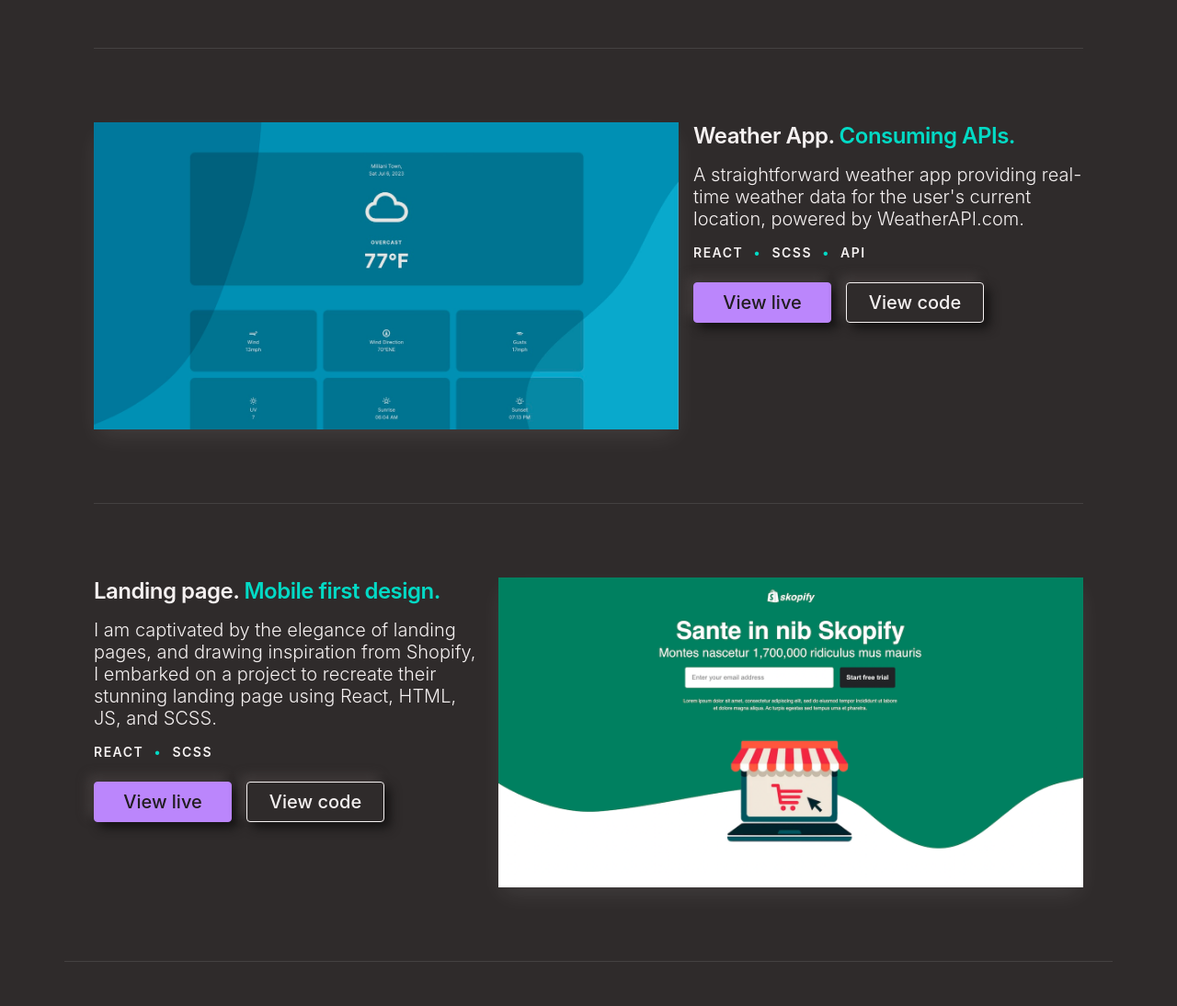
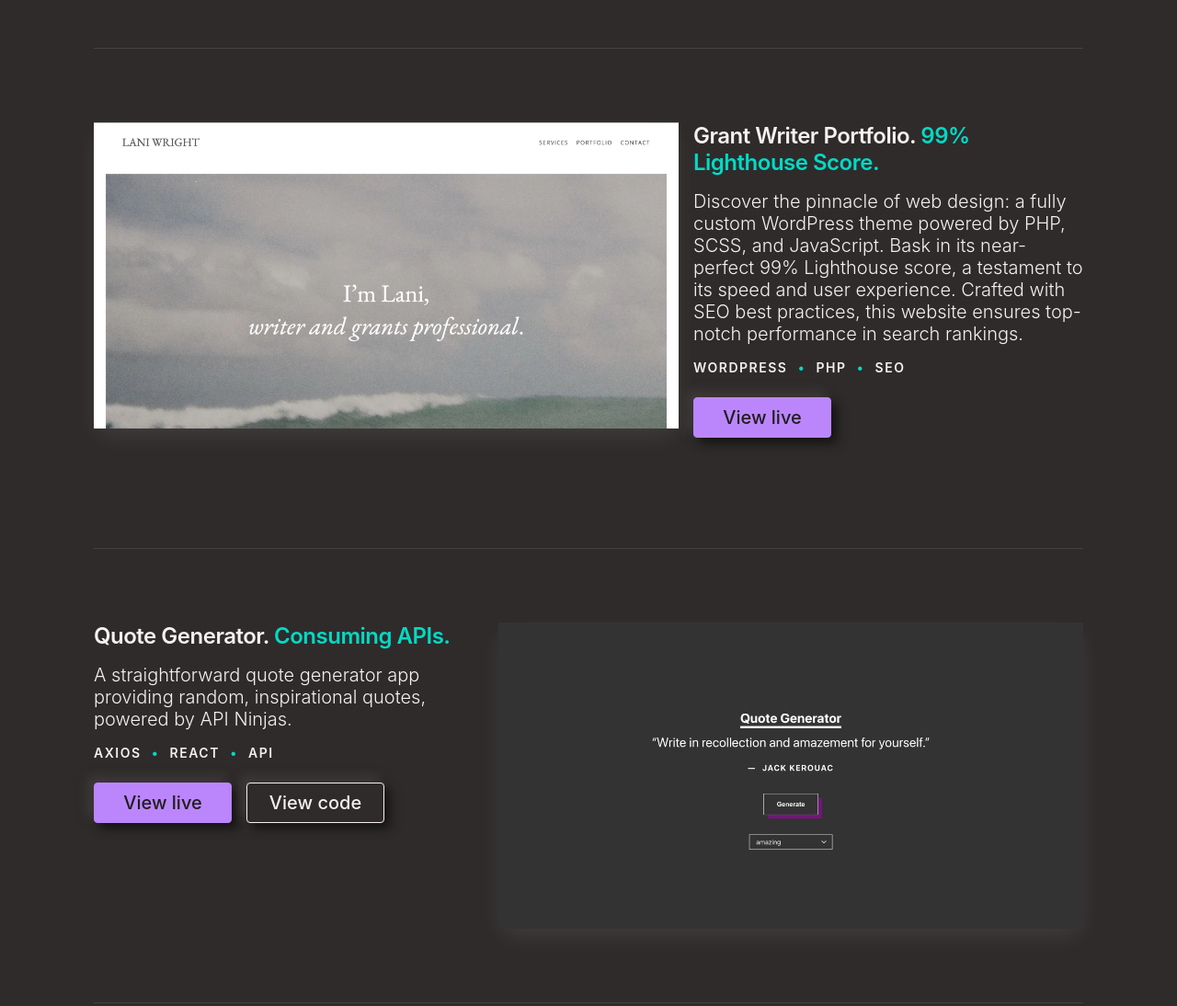
Before and after one commit to brad0s/my-portfolio, a Gatsby site: page / in a window 1280 px wide. Shown: the part 4040-5134 px from the top of the page at 92% size. Built offline with nearby package versions, Linux system fonts and the light colour scheme; Gatsby itself is replaced by a stand-in of ours.

Commit message:
update projects section

```diff
--- a/src/data/data.js
+++ b/src/data/data.js
@@ -68,7 +68,7 @@ export const projectsData = [
     subtitle: `Data driven.`,
     description: `I have a profound passion for the Premier League, which inspired me to design this website utilizing a football data API. Showcasing my expertise in React development, SCSS styling, and API integration, this platform reflects my skills in web development.`,
     tags: [`react`, `scss`, `api`, `js`],
-    image: { filename: `soccer.png`, alt: 'Soccer states website screenshot' },
+    image: { filename: `soccer.webp`, alt: 'Soccer states website screenshot' },
     repo: `https://github.com/brad0s/epl-webapp`,
     url: `https://fabulous-dusk-36fd2a.netlify.app/`,
   },
@@ -79,7 +79,7 @@ export const projectsData = [
     description: `While working at Martindale-Nolo, I actively contributed to a significant project involving the development of a new LLC launch path, aimed at facilitating users in creating their own LLCs. Collaborating with another front end developer, we transformed the graphic designer's templates into pixel-perfect, mobile-first websites using HTML, LESS, and JS technologies.`,
     tags: [`js`, `less`, `php`],
     image: {
-      filename: `llc.png`,
+      filename: `llc.webp`,
       alt: 'Nolo llc builder landing page screenshot',
     },
     repo: ``,
@@ -87,16 +87,29 @@ export const projectsData = [
   },
   {
     id: nanoid(),
-    title: `Weather App.`,
+    title: `Grant Writer Portfolio.`,
+    subtitle: `99% Lighthouse Score.`,
+    description: `Discover the pinnacle of web design: a fully custom WordPress theme powered by PHP, SCSS, and JavaScript. Bask in its near-perfect 99% Lighthouse score, a testament to its speed and user experience. Crafted with SEO best practices, this website ensures top-notch performance in search rankings.`,
+    tags: [`wordpress`, `php`, `seo`],
+    image: {
+      filename: `lani-portfolio.webp`,
+      alt: 'lani wright grant writer portfolio',
+    },
+    repo: ``,
+    url: `https://laniwright.com/`,
+  },
+  {
+    id: nanoid(),
+    title: `Quote Generator.`,
     subtitle: `Consuming APIs.`,
-    description: `A straightforward weather app providing real-time weather data for the user's current location, powered by WeatherAPI.com.`,
-    tags: [`react`, `scss`, `api`],
+    description: `A straightforward quote generator app providing random, inspirational quotes, powered by API Ninjas.`,
+    tags: [`axios`, `react`, `api`],
     image: {
-      filename: `weather-app-image.jpg`,
-      alt: 'weather app screenshot',
+      filename: `quote-gen.webp`,
+      alt: 'quote generator screenshot',
     },
-    repo: `https://github.com/brad0s/weather-app`,
-    url: `https://main--tangerine-sfogliatella-cd4401.netlify.app/`,
+    repo: `https://github.com/brad0s/quote-generator`,
+    url: `https://coruscating-nasturtium-3e8edf.netlify.app/`,
   },
   {
     id: nanoid(),
@@ -105,7 +118,7 @@ export const projectsData = [
     description: `I am captivated by the elegance of landing pages, and drawing inspiration from Shopify, I embarked on a project to recreate their stunning landing page using React, HTML, JS, and SCSS.`,
     tags: [`react`, `scss`],
     image: {
-      filename: `skopify.png`,
+      filename: `skopify.webp`,
       alt: 'Ecommerce Landing page screenshot',
     },
     repo: `https://github.com/brad0s/skopify-lander`,
```
Also changed, not shown: src/images/lani-portfolio.webp (added), src/images/llc.png (deleted), src/images/llc.webp (added), src/images/quote-gen.webp (added), src/images/skopify.png (deleted), src/images/skopify.webp (added), src/images/soccer.png (deleted), src/images/soccer.webp (added), src/images/weather-app-image.jpg (deleted).
